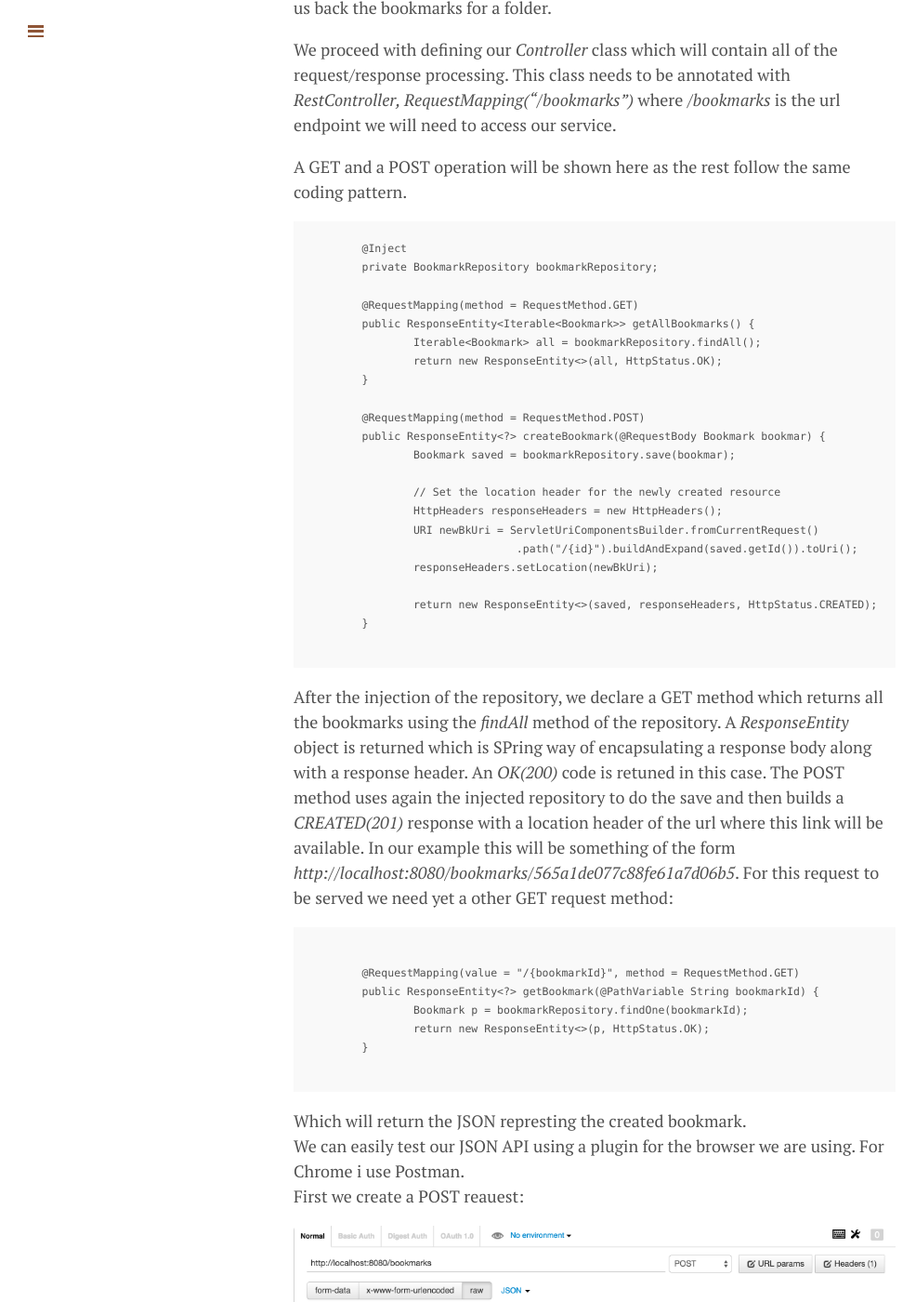
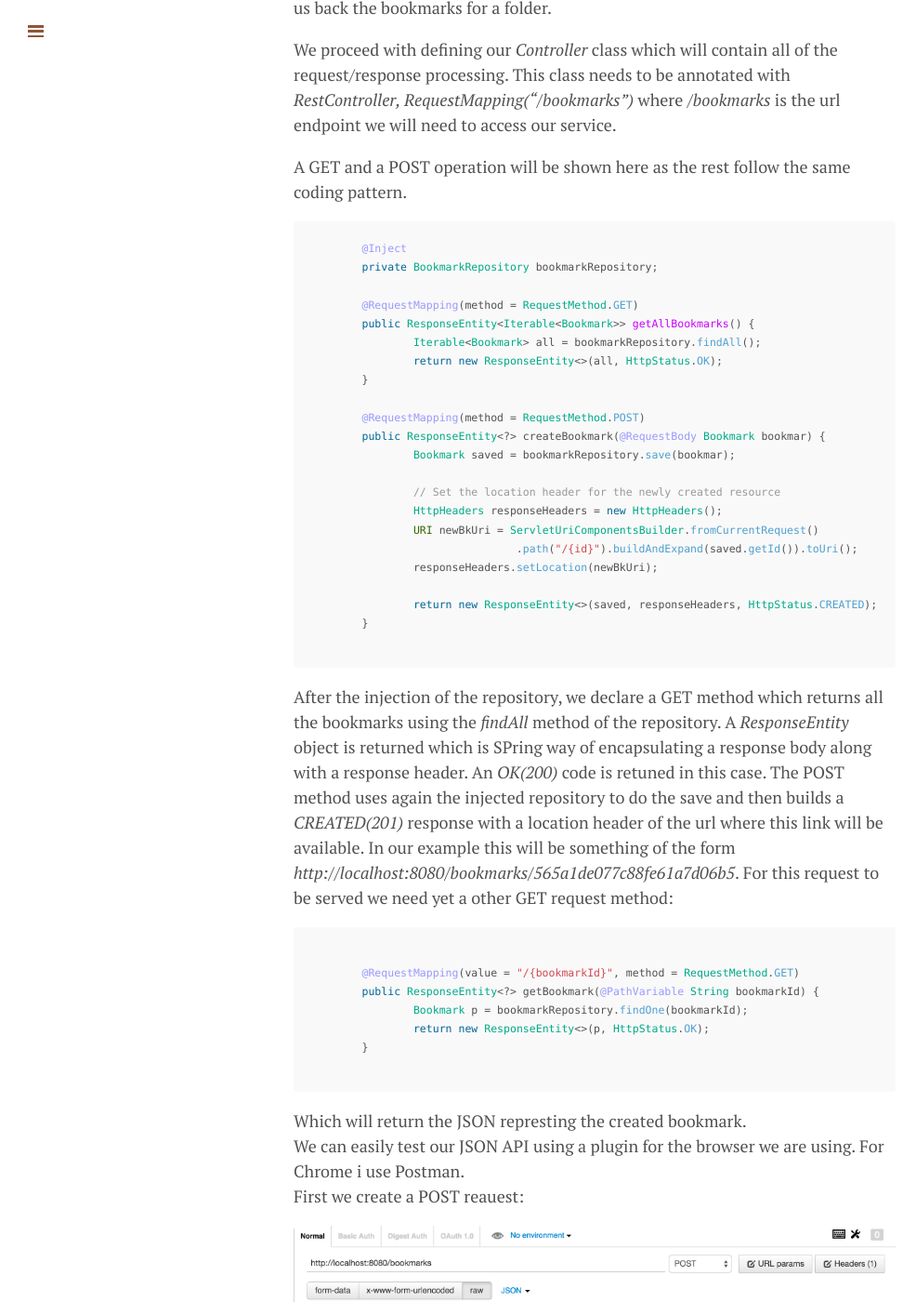
Before and after one commit to akalkatzakos/akalkatzakos.github.io, a Jekyll site: the page built from _posts/2015-11-08-spa-with-bootstrap-angular-springboot.md, in a window 1280 px wide and 1400 px high, scrolled down 3001 px. Shown: the whole window at 93% size, without its empty margins (0-986 px from the left). Built offline with Jekyll 4.4.1, drawn with Linux system fonts in a browser that asks for light colours; comment, search, counter and statistics services are not loaded; some of the changed text lies outside the part shown.

Commit message:
no message

````diff
--- a/_posts/2015-11-08-spa-with-bootstrap-angular-springboot.md
+++ b/_posts/2015-11-08-spa-with-bootstrap-angular-springboot.md
@@ -36,7 +36,7 @@ After we extract the project we are good to go. One last setup test is to start
 ### Model
 Our model is very simple, just a Pojo representing the Bookmark entity we want to work with.
 
-```Java
+``` java
 
 import org.springframework.data.annotation.Id;
 
@@ -65,7 +65,7 @@ We proceed  with defining our _Controller_ class which will contain all of the r
 
 A GET and a POST operation will be shown here as the rest follow the same coding pattern.
 
-```Java
+``` java
 	@Inject
 	private BookmarkRepository bookmarkRepository;
 
@@ -92,7 +92,7 @@ A GET and a POST operation will be shown here as the rest follow the same coding
 
 After the injection of the repository, we declare a GET method which returns all the bookmarks using the _findAll_ method of the repository. A _ResponseEntity_ object is returned which is SPring way of encapsulating a response body along with a response header. An _OK(200)_ code is retuned in this case. The POST method uses again the injected repository to do the save and then builds a _CREATED(201)_ response with a location header of the url where this link will be available. In our example this will be something of the form _http://localhost:8080/bookmarks/565a1de077c88fe61a7d06b5_. For this request to be served we need yet a other GET request method:
 
-```Java
+``` java
 
 	@RequestMapping(value = "/{bookmarkId}", method = RequestMethod.GET)
 	public ResponseEntity<?> getBookmark(@PathVariable String bookmarkId) {
@@ -119,7 +119,6 @@ The rest of the methods follow similar patter and define other url endpoints to
 
 ## Frontend
 
-###
 For our application we will have 2 AngularJS controllers, each one handling each of the tabs we have. The files that compose the frontend pat of the application have the following structure:
 
 ![Front End tree structure][front-end-structure]
@@ -137,7 +136,7 @@ Our application is composed of:
 
  Every request hits this html and particular suffixes in the urls starting with the hash # define the particular parts of our application that we want to visit. This routing is controlled by the app.js file:
 
-```Javascript
+``` javascript
 bookmarkApp.config(function($routeProvider) {
 	$routeProvider.when("/bookmark", {
 		controller : 'BookmarkController',
````
